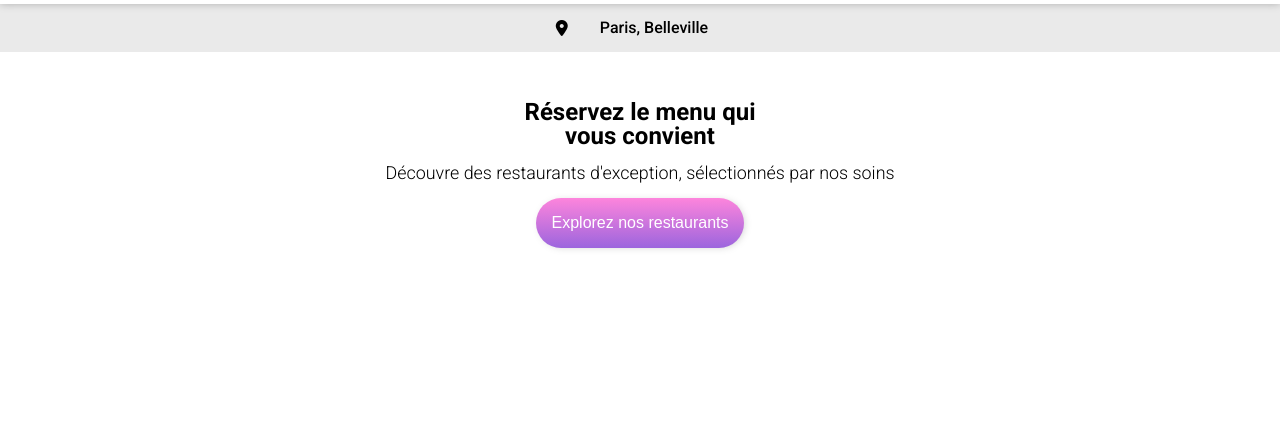
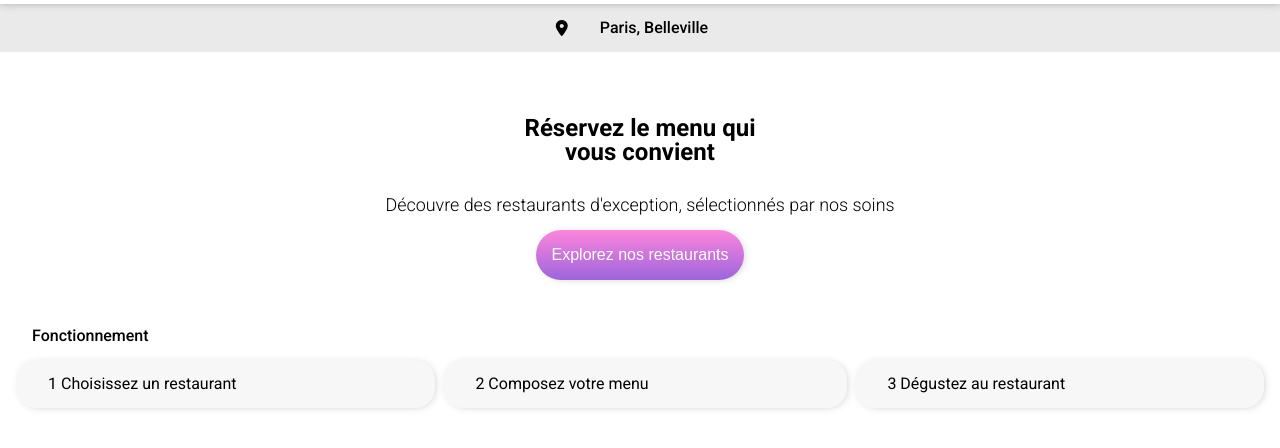
Before and after one commit to Arts286611/Donnay_Aurelie_projet_4_ohmyfood_112022, a website: page index.html in a window 1280 px wide. Shown: the part 42-490 px from the top of the page. Drawn offline with Linux system fonts and the light colour scheme; a web font is replaced by a local one.

Commit message:
création partie tuto + mixin box shadow et animationHover

```diff
--- a/index.html
+++ b/index.html
@@ -22,7 +22,7 @@
       <h2 class="location__h2">Paris, Belleville</h2>
     </div>
 
-    <section class="explorer">
+    <section class="explorer m-1rem">
 <h2 class="explorer__h2">Réservez le menu qui <br> vous convient</h2>
 <p class="explorer__text">
   Découvre des restaurants d'exception, sélectionnés par nos soins
@@ -30,7 +30,14 @@
 <button class=" button button-gradient">Explorez nos restaurants</button>
     </section>
 
-
+    <section class="tuto m-1rem">
+      <h2>Fonctionnement</h2>
+      <ul>
+        <li>1 Choisissez un restaurant</li>
+        <li>2 Composez votre menu</li>
+        <li>3 Dégustez au restaurant</li>
+      </ul>
+    </section>
 
    </main>
 </body>
--- a/sass/base/base.scss
+++ b/sass/base/_base.scss
@@ -10,3 +10,12 @@
 body {
   font-family: "Roboto", sans-serif;
 }
+
+
+h2 {font-size: 1rem;
+  font-weight: 500;
+  padding: 1rem;
+}
+.m-1rem {
+  margin:1rem;
+}
--- a/sass/composants/button.scss
+++ b/sass/composants/_button.scss
@@ -1,3 +1,5 @@
+@import "../utils/box-shadow";
+
 .button {
   margin-top: 1rem;
   color: white;
@@ -6,7 +8,8 @@
   padding: 1rem 1rem;
   font-weight: 500;
   font-size: 1rem;
-  box-shadow: 0.12rem 0.06rem 0.5rem -0.18rem rgb(0 0 0 / 25%);
+ //box-shadow: 0.12rem 0.06rem 0.5rem -0.18rem rgb(0 0 0 / 25%);
+ @include box-shadow;
 }
 .button-gradient {
   background-image: linear-gradient(
--- /dev/null
+++ b/sass/layout/_tuto.scss
@@ -0,0 +1,25 @@
+@import "../utils/box-shadow.scss";
+@import"../utils/animationHover.scss";
+
+.tuto {
+  & ul {
+    display:flex;//anticipé pour la version desktop//
+    flex-direction: column;
+    gap:0.5rem;//espace entre element//
+    @media (min-width:900px) {
+      flex-direction:row;
+      justify-content: center;
+      align-items: center;
+    }
+  }
+  & li {
+    background-color: #f7f7f7;
+    padding: 1rem 2rem;
+    flex-grow:1;
+    border-radius: 1.25rem;
+    @include box-shadow;
+    &:hover {
+      @include animationHover;
+    }
+  }
+}
--- /dev/null
+++ b/sass/utils/_animationHover.scss
@@ -0,0 +1,3 @@
+@mixin animationHover {
+  transform: scale(1.02);
+}
--- /dev/null
+++ b/sass/utils/_box-shadow.scss
@@ -0,0 +1,3 @@
+@mixin box-shadow {
+  box-shadow:0.12rem 0.06rem 0.5rem -0.18rem rgb(0 0 0 / 25%);
+}
--- a/style.scss
+++ b/style.scss
@@ -2,4 +2,7 @@
 @import "./sass/layout/header.scss";
 @import "./sass/layout/location.scss";
 @import "./sass/layout/explorer.scss";
+@import "./sass/layout/tuto.scss";
 @import "./sass/composants/button.scss";
+@import "./sass/utils/box-shadow.scss";
+@import "./sass/utils/animationHover.scss";
```
Also changed, not shown: sass/layout/_explorer.scss (renamed from sass/layout/explorer.scss), sass/layout/_header.scss (renamed from sass/layout/header.scss), sass/layout/_location.scss (renamed from sass/layout/location.scss), style.css, 1 other file.
